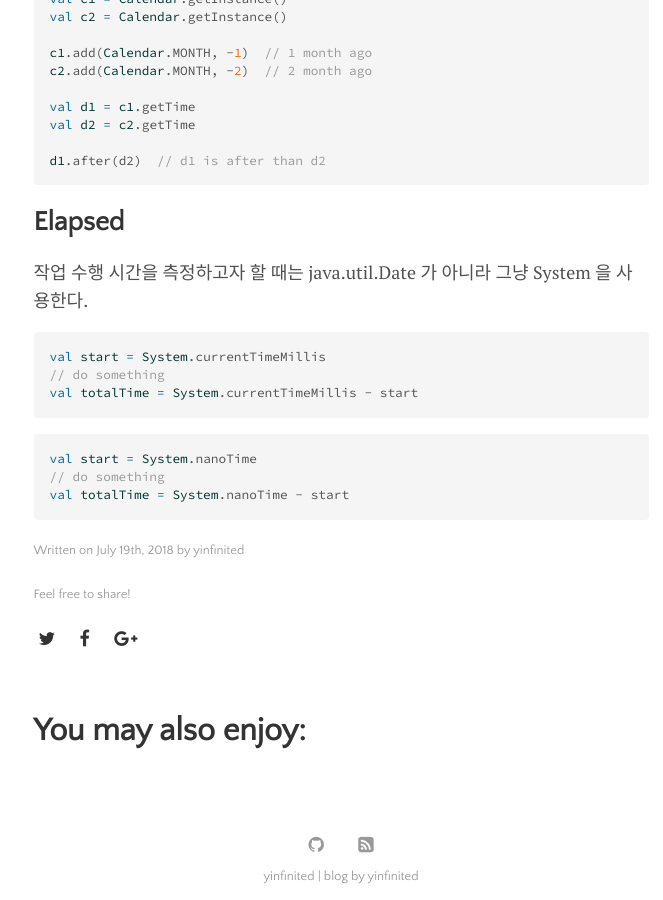
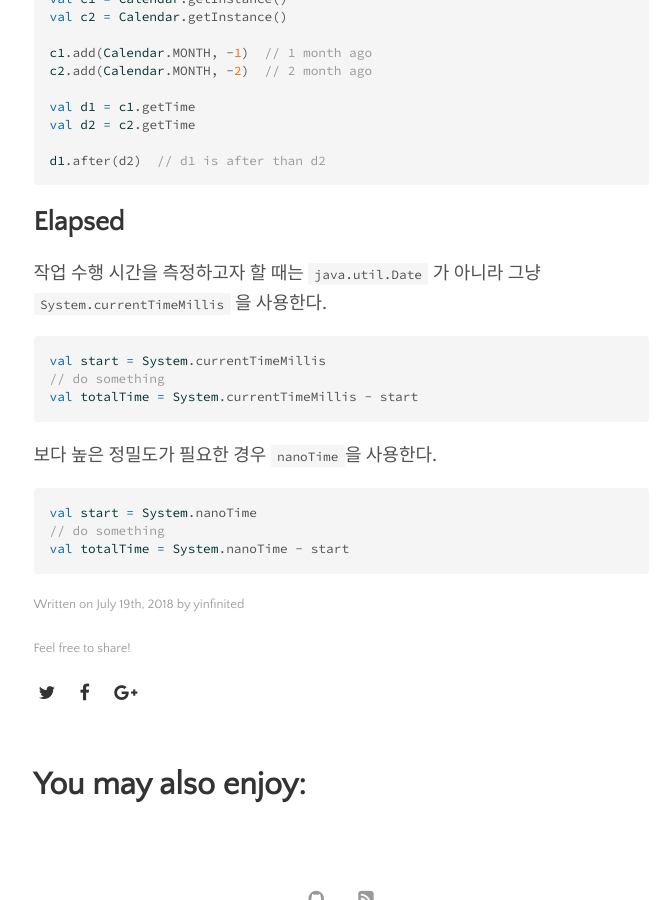
Before and after one commit to yinfinited/yinfinited.github.io, a Jekyll site: the page built from _posts/2018-07-19-scala-datetime.md, in a window 1280 px wide and 900 px high, scrolled down 1065 px. Shown: the whole window, without its empty margins (299-962 px from the left). Built offline with Jekyll 4.4.1, drawn with Linux system fonts in a browser that asks for light colours; our own code applies the rules of GitHub Pages for plain Markdown files.

Commit message:
Update 2018-07-19-scala-datetime.md

````diff
--- a/_posts/2018-07-19-scala-datetime.md
+++ b/_posts/2018-07-19-scala-datetime.md
@@ -51,7 +51,7 @@ d1.after(d2)  // d1 is after than d2
 
 ## Elapsed
 
-작업 수행 시간을 측정하고자 할 때는 java.util.Date 가 아니라 그냥 System 을 사용한다.
+작업 수행 시간을 측정하고자 할 때는 `java.util.Date` 가 아니라 그냥 `System.currentTimeMillis` 을 사용한다.
 
 ```scala
 val start = System.currentTimeMillis
@@ -59,6 +59,8 @@ val start = System.currentTimeMillis
 val totalTime = System.currentTimeMillis - start
 ```
 
+보다 높은 정밀도가 필요한 경우 `nanoTime`을 사용한다.
+
 ```scala
 val start = System.nanoTime
 // do something
````
